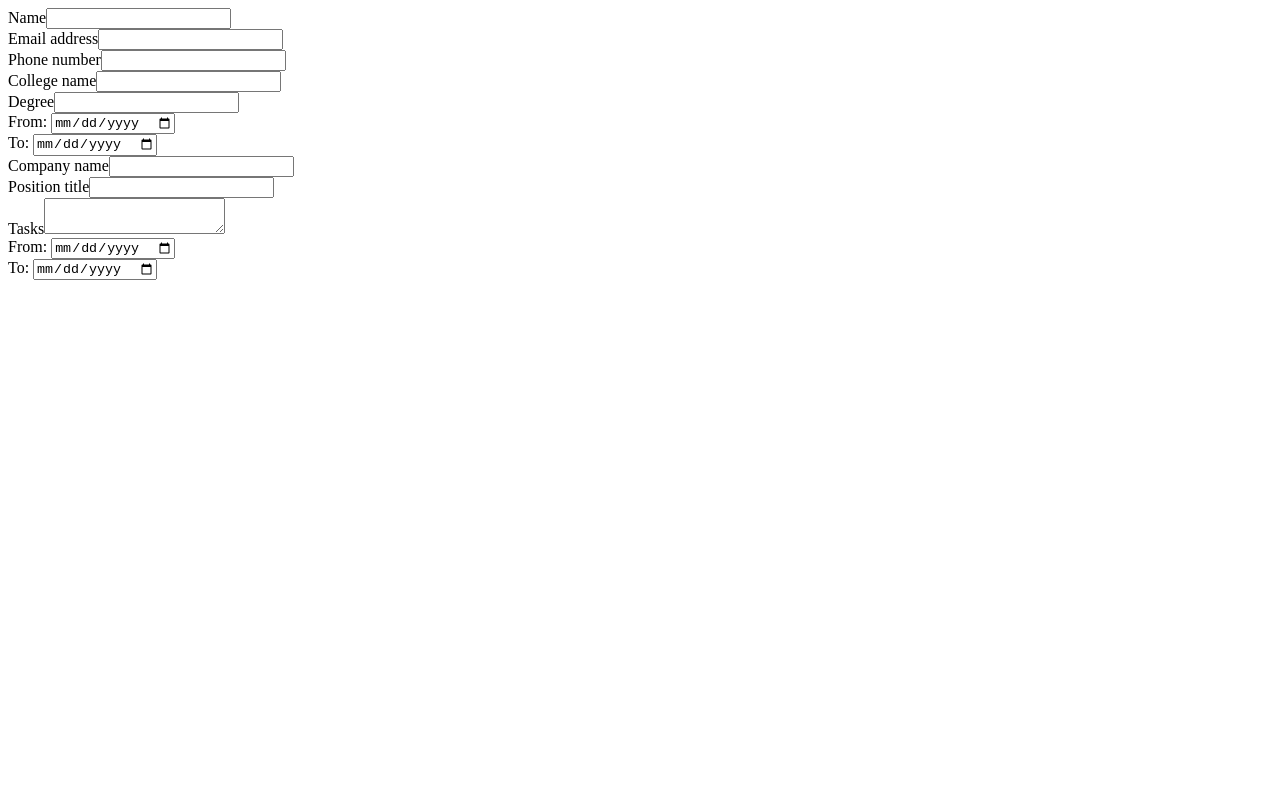
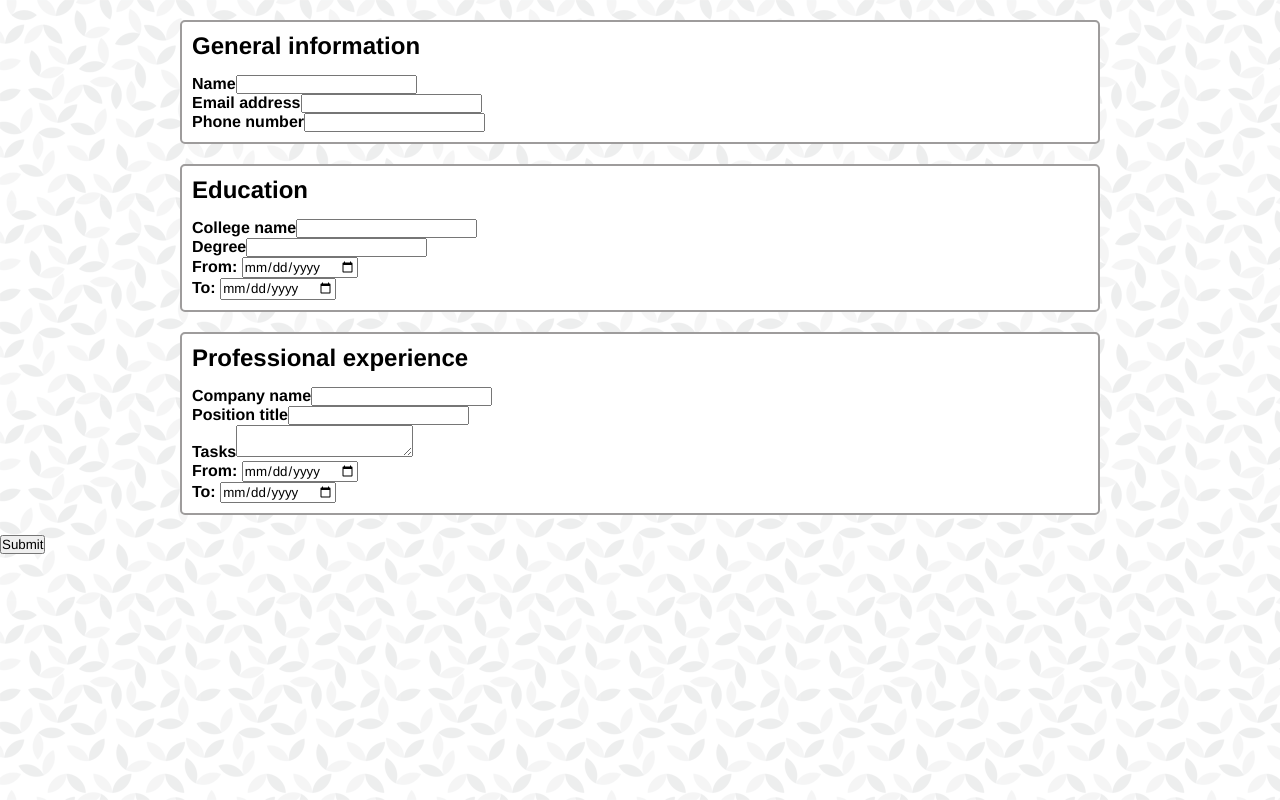
Before and after one commit to ewardou/cv-application, a React (Create React App) app: page / in a window 1280 px wide. Built offline with nearby package versions, Linux system fonts and the light colour scheme.

Commit message:
Add event handlers to buttons and some styling

```diff
--- a/src/App.js
+++ b/src/App.js
@@ -5,11 +5,17 @@ import Experience from './components/Experience';
 
 class EditButton extends React.Component {
     render() {
-        let button = <button>Edit</button>;
-        if (!this.props.isEditing) {
+        let button = <Button onClick={this.props.onClick} text={'edit'} />;
+        if (this.props.isEditing) {
             button = null;
         }
-        return <div>{button}</div>;
+        return button;
+    }
+}
+
+class Button extends React.Component {
+    render() {
+        return <button onClick={this.props.onClick}>{this.props.text}</button>;
     }
 }
 
@@ -17,19 +23,39 @@ class App extends React.Component {
     constructor(props) {
         super(props);
         this.state = {
-            isEditing: false,
+            isEditing: true,
         };
     }
 
+    editFields = (e) => {
+        e.preventDefault();
+        this.setState((state) => ({
+            isEditing: !state.isEditing,
+        }));
+    };
+
     render() {
+        const editing = this.state.isEditing;
+        let submitButton;
+        if (editing) {
+            submitButton = <Button onClick={this.editFields} text={'Submit'} />;
+        } else {
+            submitButton = <Button text={'Confirm'} />;
+        }
         return (
             <div className="App">
-                <General />
-                <Education />
-                <Experience />
-                <div>
-                    <EditButton isEditing={this.state.isEditing} />
-                </div>
+                <form>
+                    <General isEditing={editing} />
+                    <Education isEditing={editing} />
+                    <Experience isEditing={editing} />
+                    <div>
+                        <EditButton
+                            isEditing={editing}
+                            onClick={this.editFields}
+                        />
+                        {submitButton}
+                    </div>
+                </form>
             </div>
         );
     }
--- a/src/components/Education.js
+++ b/src/components/Education.js
@@ -4,12 +4,33 @@ import Field from './Field';
 class Education extends React.Component {
     render() {
         return (
-            <div>
-                <Field id="college" type="text" labelText="College name" />
-                <Field id="degree" type="text" labelText="Degree" />
-                <Field id="from" type="date" labelText="From: " />
-                <Field id="to" type="date" labelText="To: " />
-            </div>
+            <section>
+                <h1>Education</h1>
+                <Field
+                    id="college"
+                    type="text"
+                    labelText="College name"
+                    isEditing={this.props.isEditing}
+                />
+                <Field
+                    id="degree"
+                    type="text"
+                    labelText="Degree"
+                    isEditing={this.props.isEditing}
+                />
+                <Field
+                    id="from"
+                    type="date"
+                    labelText="From: "
+                    isEditing={this.props.isEditing}
+                />
+                <Field
+                    id="to"
+                    type="date"
+                    labelText="To: "
+                    isEditing={this.props.isEditing}
+                />
+            </section>
         );
     }
 }
--- a/src/components/Experience.js
+++ b/src/components/Experience.js
@@ -4,16 +4,37 @@ import Field from './Field';
 class Experience extends React.Component {
     render() {
         return (
-            <div>
-                <Field id="company" labelText="Company name" type="text" />
-                <Field id="position" labelText="Position title" type="text" />
+            <section>
+                <h1>Professional experience</h1>
+                <Field
+                    id="company"
+                    labelText="Company name"
+                    type="text"
+                    isEditing={this.props.isEditing}
+                />
+                <Field
+                    id="position"
+                    labelText="Position title"
+                    type="text"
+                    isEditing={this.props.isEditing}
+                />
                 <div>
                     <label htmlFor="tasks">Tasks</label>
                     <textarea id="tasks" />
                 </div>
-                <Field id="from" type="date" labelText="From: " />
-                <Field id="to" type="date" labelText="To: " />
-            </div>
+                <Field
+                    id="from"
+                    type="date"
+                    labelText="From: "
+                    isEditing={this.props.isEditing}
+                />
+                <Field
+                    id="to"
+                    type="date"
+                    labelText="To: "
+                    isEditing={this.props.isEditing}
+                />
+            </section>
         );
     }
 }
--- a/src/components/Field.js
+++ b/src/components/Field.js
@@ -1,11 +1,34 @@
 import React from 'react';
 
 class Field extends React.Component {
+    constructor(props) {
+        super(props);
+        this.state = {
+            value: '',
+        };
+    }
+
+    updateValue = (e) => {
+        this.setState({
+            value: e.target.value,
+        });
+    };
+
     render() {
         return (
             <div>
                 <label htmlFor={this.props.id}>{this.props.labelText}</label>
-                <input id={this.props.id} type={this.props.type} required />
+                {this.props.isEditing ? (
+                    <input
+                        id={this.props.id}
+                        type={this.props.type}
+                        required
+                        value={this.state.value}
+                        onChange={this.updateValue}
+                    />
+                ) : (
+                    <p>{this.state.value}</p>
+                )}
             </div>
         );
     }
--- a/src/components/General.js
+++ b/src/components/General.js
@@ -1,14 +1,31 @@
 import React from 'react';
 import Field from './Field';
+import '../styles/general.css';
 
 class General extends React.Component {
     render() {
         return (
-            <div>
-                <Field id="name" labelText="Name" type="text" />
-                <Field id="email" labelText="Email address" type="email" />
-                <Field id="number" labelText="Phone number" type="text" />
-            </div>
+            <section>
+                <h1>General information</h1>
+                <Field
+                    id="name"
+                    labelText="Name"
+                    type="text"
+                    isEditing={this.props.isEditing}
+                />
+                <Field
+                    id="email"
+                    labelText="Email address"
+                    type="email"
+                    isEditing={this.props.isEditing}
+                />
+                <Field
+                    id="number"
+                    labelText="Phone number"
+                    type="text"
+                    isEditing={this.props.isEditing}
+                />
+            </section>
         );
     }
 }
--- /dev/null
+++ b/src/styles/general.css
@@ -0,0 +1,27 @@
+* {
+    font-family: 'Franklin Gothic Medium', 'Arial Narrow', Arial, sans-serif;
+    margin: 0;
+    padding: 0;
+}
+
+label {
+    font-weight: bold;
+    font-size: 1rem;
+}
+
+h1 {
+    margin-bottom: 15px;
+}
+
+section {
+    border: solid rgb(158, 156, 156) 2px;
+    background-color: white;
+    padding: 10px;
+    margin: 20px auto;
+    width: 70%;
+    border-radius: 5px;
+}
+
+body {
+    background-image: url(./geometric-leaves.png);
+}
```
Also changed, not shown: src/styles/geometric-leaves.png (added).
